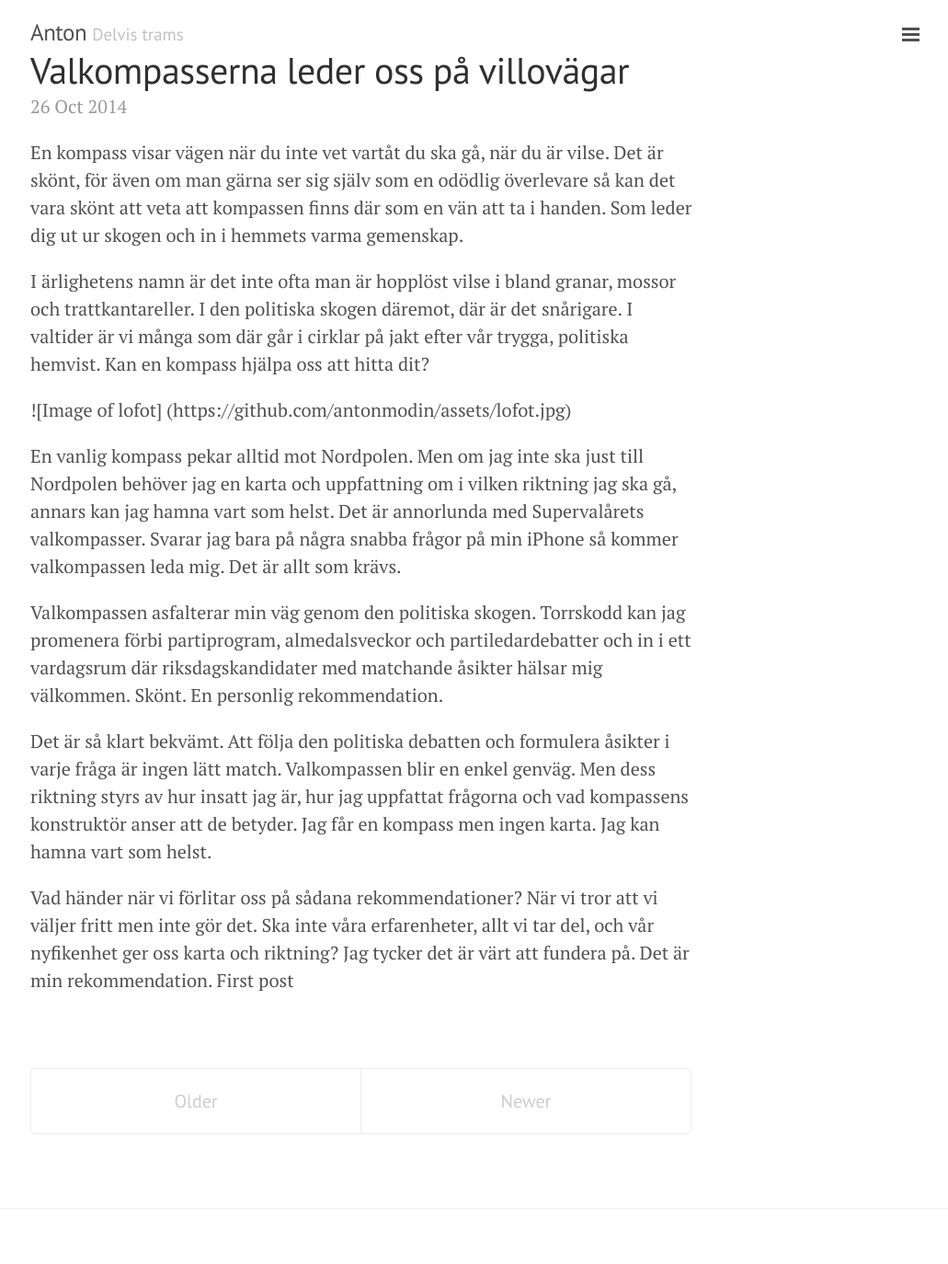
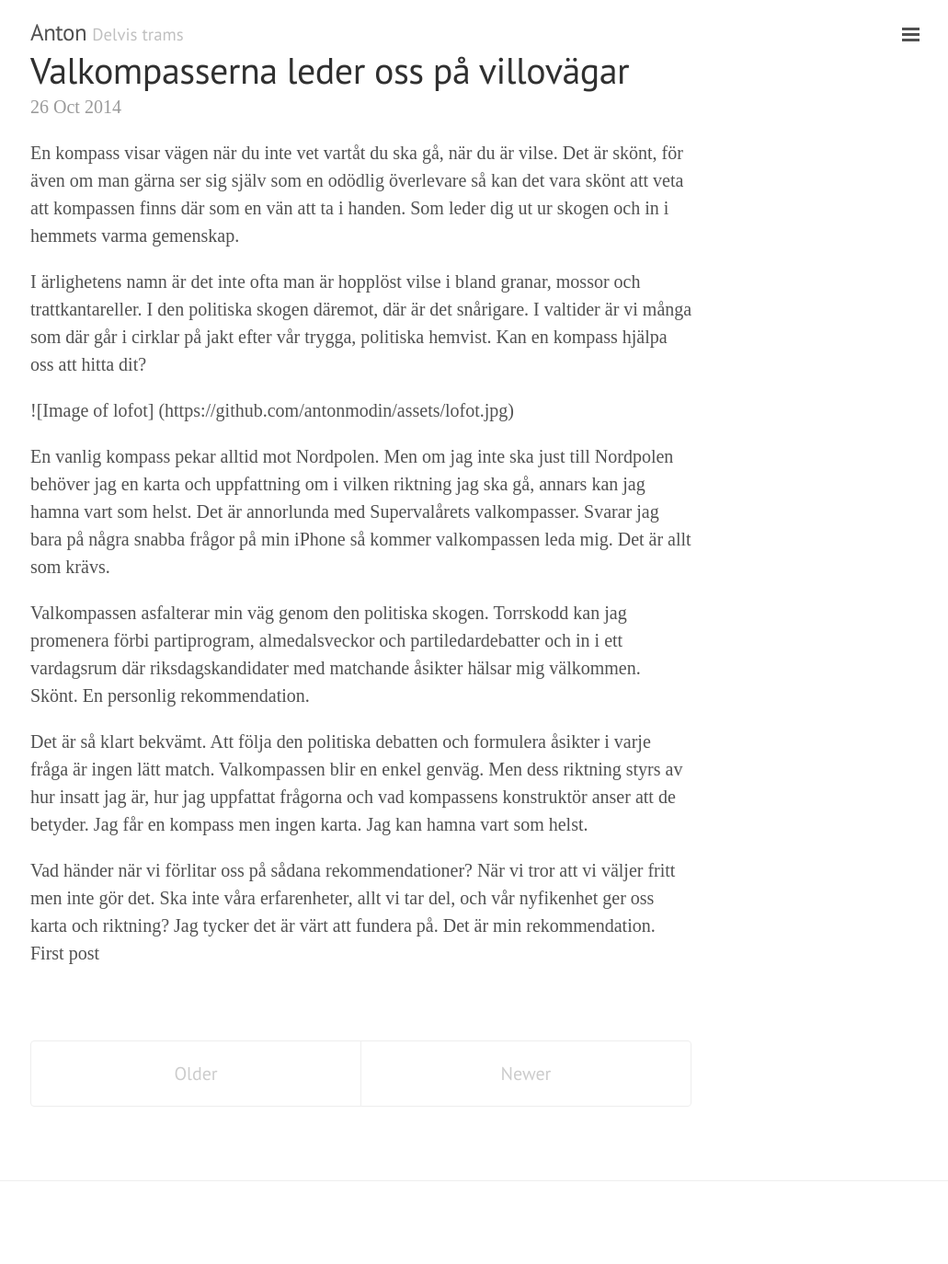
Before and after one commit to antonmodin/jekyllsite, a Jekyll site: the page built from index.html, in a window 1280 px wide. Shown: the whole page at 92% size, without its empty margins (247-1278 px from the left). Built offline with Jekyll 4.4.1, drawn with Linux system fonts in a browser that asks for light colours; Markdown is read by kramdown in place of the engine named in the settings; the list of posts is cut into pages by our own code; after the commit the page ends 1344 px from its top, so only the background shows below that.

Commit message:
Update lanyon.css

```diff
--- a/public/css/lanyon.css
+++ b/public/css/lanyon.css
@@ -41,7 +41,10 @@ body {
 }
 
 html {
-  font-family: "PT Serif", Georgia, "Times New Roman", serif;
+  font-family: 'EB Garamond';
+  font-style: normal;
+  font-weight: 400;
+  src: local('EB Garamond'), local('EBGaramond'), url(http://fonts.gstatic.com/s/ebgaramond/v7/CDR0kuiFK7I1OZ2hSdR7G7O3LdcAZYWl9Si6vvxL-qU.woff) format('woff');"PT Serif", Georgia, "Times New Roman", serif;
 }
 
 h1, h2, h3, h4, h5, h6 {
```
